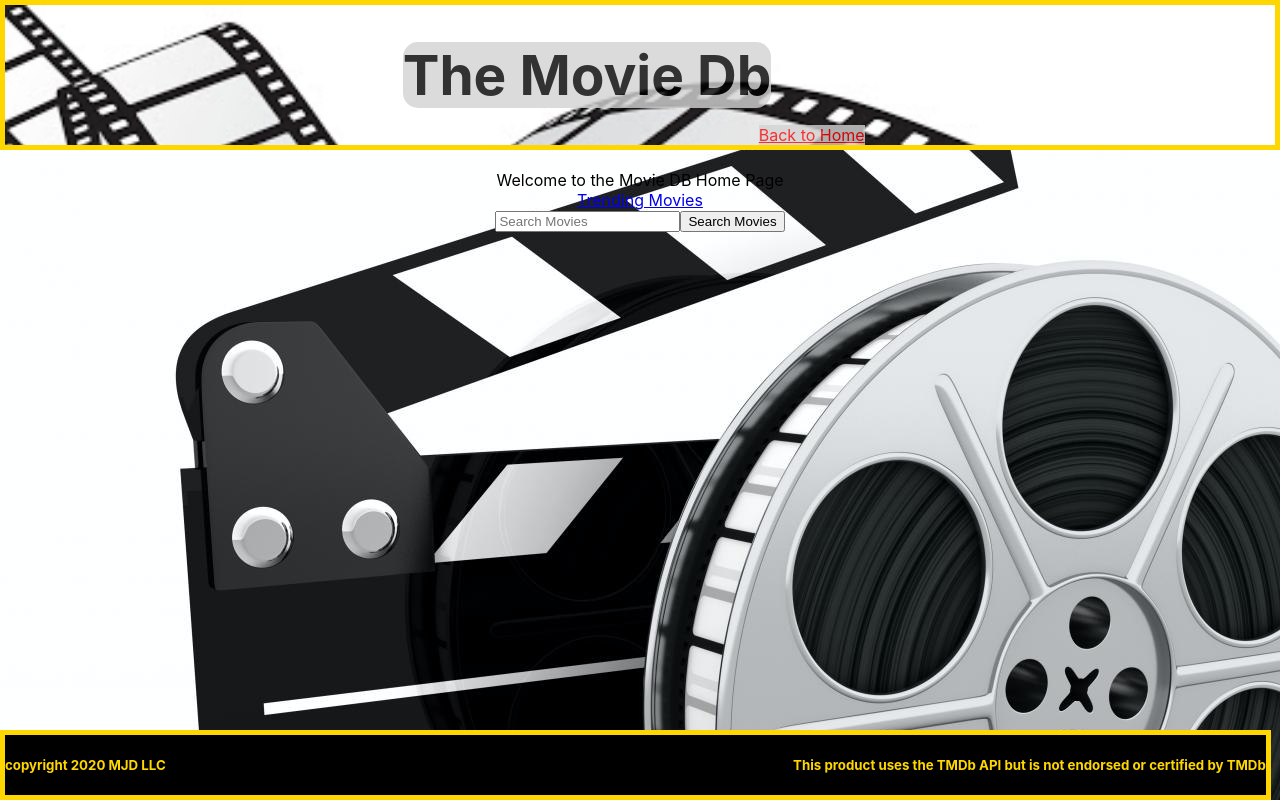
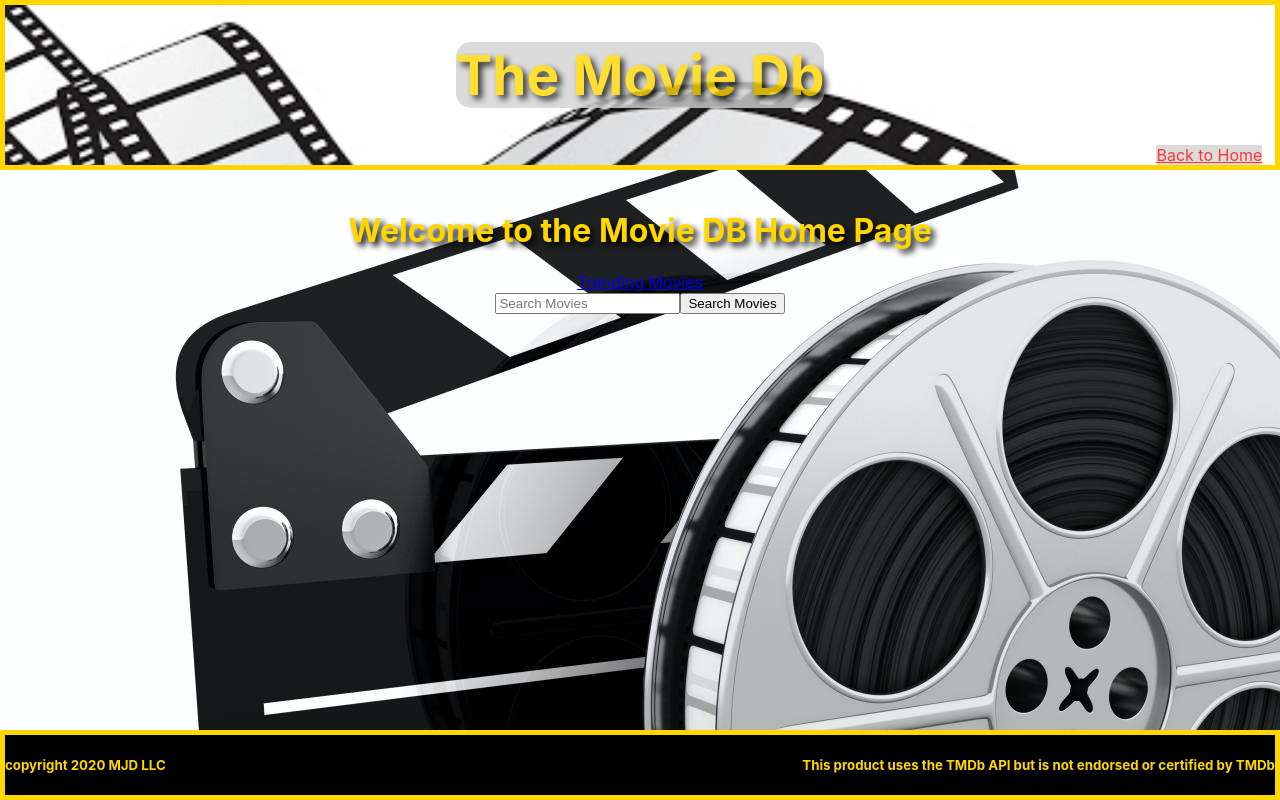
Before and after one commit to jwheeler75/Movie_db_Project_3, a React (Create React App) app: page / in a window 1280 px wide. Built offline with nearby package versions, Linux system fonts and the light colour scheme; no server answers.

Commit message:
got css fixed grid for movies and all is good at mvp

```diff
--- a/src/Footer.css
+++ b/src/Footer.css
@@ -1,8 +1,8 @@
 .footer {
-
-border: 5px solid gold;
-display: flex;
-justify-content: space-between;
-align-items: center;
-
+  border: 5px solid gold;
+  display: flex;
+  justify-content: space-between;
+  align-items: center;
+  box-sizing: border-box;
+  width: 100%;
 }
--- a/src/Header.css
+++ b/src/Header.css
@@ -1,11 +1,10 @@
 .header {
   border: 5px solid gold;
-display: flex;
+  /* display: flex; */
   align-items: flex-end;
   background: url("./filmImage.png");
   background-size: 100%;
   justify-content: center;
-
 }
 .title {
   font-size: 55px;
@@ -23,5 +22,13 @@ justify-content: center;
   right: 1%;
 }
 .link:hover {
-    color: #00F;
+  color: #00f;
 }
+.flex-title {
+  display: flex;
+  justify-content: center;
+}
+nav {
+  display: flex;
+  justify-content: flex-end;
+}
--- a/src/Header.js
+++ b/src/Header.js
@@ -1,23 +1,22 @@
-import React, { Component } from "react"
-import "./Header.css"
+import React, { Component } from "react";
+import "./Header.css";
 import { Route, Link, Switch } from "react-router-dom";
 
-
-class Header extends Component{
+class Header extends Component {
   render() {
     return (
       <div className="header">
+        <div className="flex-title">
           <h1 className="title">The Movie Db</h1>
-            {/* <nav> */}
-              <Link className="link" to="/">Back to Home</Link>
-            {/* </nav> */}
+        </div>
+        <nav>
+          <Link className="link" to="/">
+            Back to Home
+          </Link>
+        </nav>
       </div>
     );
   }
 }
 
-
-
-
-
 export default Header;
--- a/src/HomePage.css
+++ b/src/HomePage.css
@@ -3,15 +3,19 @@
   position: fixed;
   left: 0;
   bottom: 0;
-    width: 98.5%;
   background-color: black;
 }
 
-
-
-
+h1 {
+  color: gold;
+  text-shadow: 4px 4px 6px #000000;
+}
 
 html {
   background-color: lightgray;
   background: url("./homePage.png");
 }
+.align-links {
+  display: flex;
+  flex-direction: column;
+}
--- a/src/HomePage.js
+++ b/src/HomePage.js
@@ -3,7 +3,7 @@ import Header from "./Header";
 import { Route, Link, Switch } from "react-router-dom";
 import Footer from "./Footer";
 import SearchResults from "./SearchResults";
-import "./HomePage.css"
+import "./HomePage.css";
 
 class HomePage extends Component {
   constructor(props) {
@@ -24,8 +24,8 @@ class HomePage extends Component {
           <Header />
         </div>
         <br></br>
-        Welcome to the Movie DB Home Page
-        <nav>
+        <h1>Welcome to the Movie DB Home Page</h1>
+        <nav className="align-links">
           <Link to="/trendingmovies">Trending Movies</Link>
           <form
             onSubmit={(event) => {
@@ -39,7 +39,7 @@ class HomePage extends Component {
         </nav>
         <div className="extraDiv"></div>
         <div className="footer">
-        <Footer/>
+          <Footer />
         </div>
       </div>
     );
--- a/src/SearchResults.js
+++ b/src/SearchResults.js
@@ -9,7 +9,7 @@ class SearchResults extends Component {
     let movieSearchResults = this.props.searchResultsArray.map(
       (movie, index) => {
         return (
-          <div className="App" key={index}>
+          <div className="movie" key={index}>
             <img
               className="Alt"
               src={`https://image.tmdb.org/t/p/w154/${movie.poster_path}`}
@@ -38,7 +38,7 @@ class SearchResults extends Component {
             <input name="movie" placeholder="Search Movies" />
             <button>Search Movies</button>
           </form>
-          {movieSearchResults}
+          <div className="grid-container">{movieSearchResults}</div>
         </div>
         <div>
           <Footer />
--- /dev/null
+++ b/src/TrendingMovies.css
@@ -0,0 +1,21 @@
+h3 {
+  color: gold;
+  text-shadow: 4px 4px 6px #000000;
+}
+
+.grid-container {
+  display: grid;
+  width: 100%;
+  grid-template-columns: repeat(4, 1fr);
+  grid-auto-rows: 500px;
+  grid-gap: 5px;
+  /* border: 10px solid yellow; */
+}
+
+.movie {
+  background-color: rgba(220, 220, 220, 0.8);
+  display: flex;
+  justify-content: center;
+  align-items: center;
+  flex-direction: column;
+}
--- a/src/TrendingMovies.js
+++ b/src/TrendingMovies.js
@@ -1,6 +1,6 @@
 import React, { Component } from "react";
 import axios from "axios";
-import "./App.css";
+import "./TrendingMovies.css";
 import { render } from "@testing-library/react";
 import { Route, Link, Switch } from "react-router-dom";
 import Header from "./Header";
@@ -16,7 +16,6 @@ class TrendingMovies extends Component {
       return (
         <div className="movie" key={index}>
           <img
-            className="Alt"
             src={`https://image.tmdb.org/t/p/w154/${movie.poster_path}`}
             alt="Image not Found"
           />
@@ -29,8 +28,9 @@ class TrendingMovies extends Component {
     return (
       <div>
         <Header />
+        <div className="grid-container">{movies}</div>
         <h1>Trending Movies</h1>
-        <div className="App">{movies}</div>
+
         <Footer />
       </div>
     );
```
Also changed, not shown: src/SearchResults.css (added, +15 -0 lines). Lines whose indentation alone changed are shown as unchanged.
